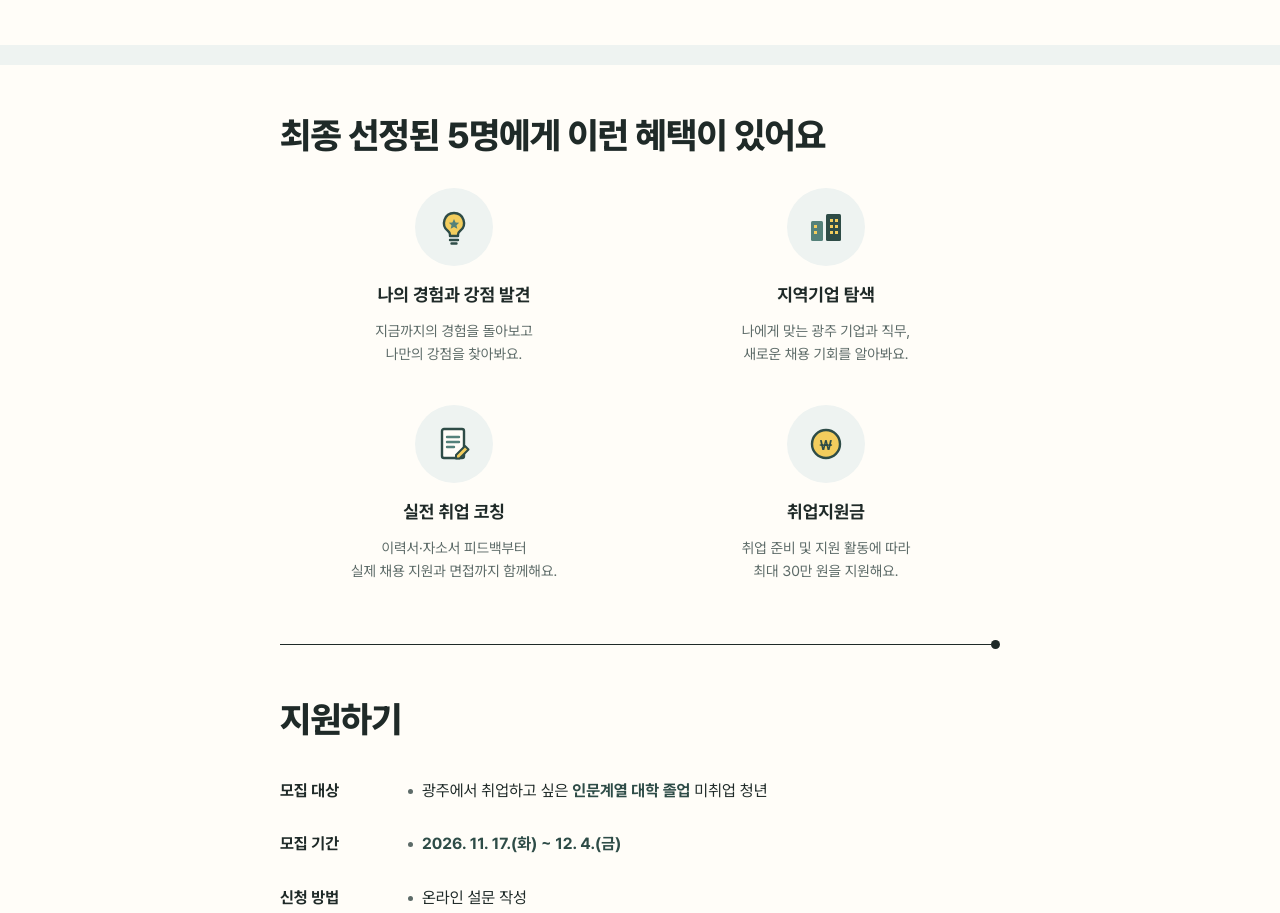
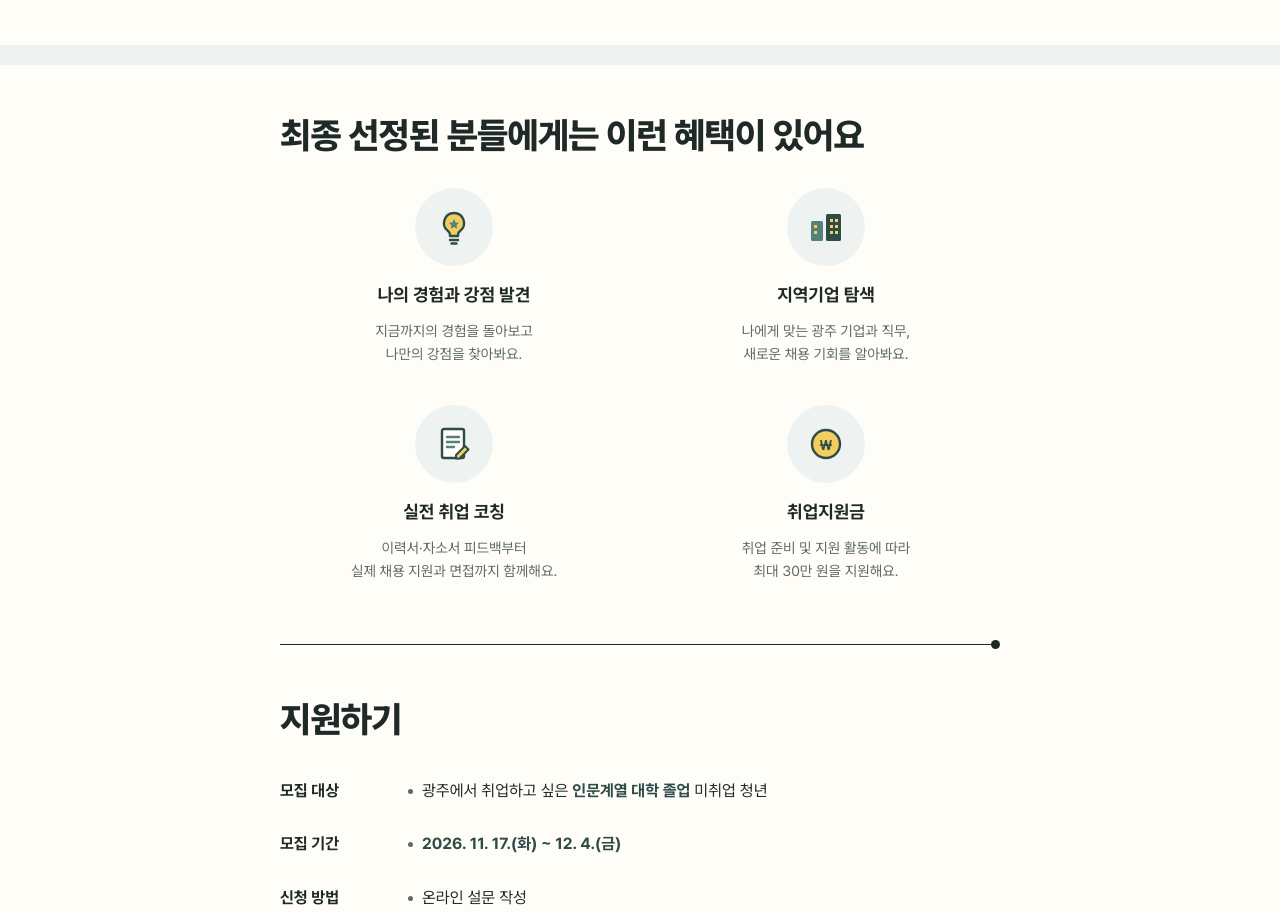
Before and after one commit to togardeneel-cmd/localyouthlab, a plain HTML site: page index.html in a window 1280 px wide. Shown: the part 3007-3920 px from the top of the page. Drawn offline with Linux system fonts and the light colour scheme.

Commit message:
Update section title for selected participants

```diff
--- a/index.html
+++ b/index.html
@@ -282,7 +282,7 @@ footer b{color:#fff}
 
 <section class="block">
   <div class="wrap">
-    <h2 class="sec-title">최종 선정된 5명에게 이런 혜택이 있어요</h2>
+    <h2 class="sec-title">최종 선정된 분들에게는 이런 혜택이 있어요</h2>
     <div class="perks">
       <div class="perk">
         <div class="ic"><svg width="40" height="40" viewBox="0 0 40 40" aria-hidden="true"><path d="M20 6a10 10 0 0 0-6 18c1.3 1 2 2.3 2 3.8V29h8v-1.2c0-1.5.7-2.8 2-3.8A10 10 0 0 0 20 6z" fill="#f3cd5d" stroke="#2e4c47" stroke-width="2.4" stroke-linejoin="round"/><path d="M16 33h8M17.5 36.5h5" stroke="#2e4c47" stroke-width="2.4" stroke-linecap="round"/><path d="M20 12l1.6 3.4 3.6.4-2.7 2.4.8 3.6L20 20l-3.3 1.8.8-3.6-2.7-2.4 3.6-.4z" fill="#54817a"/></svg></div>
```
